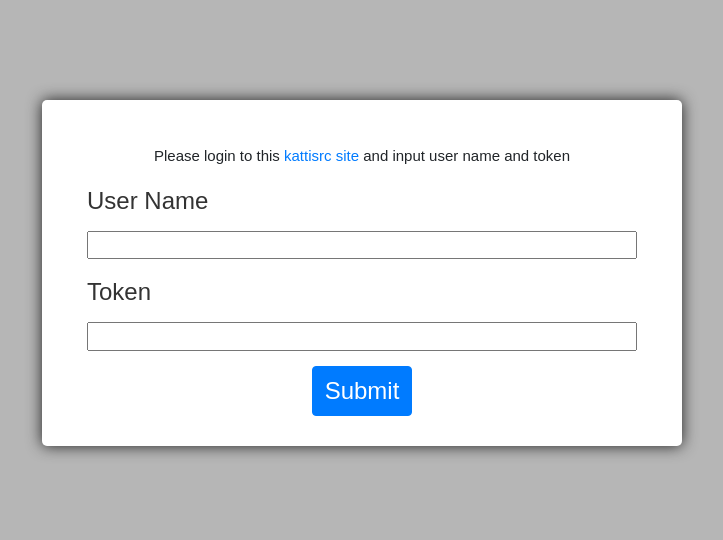
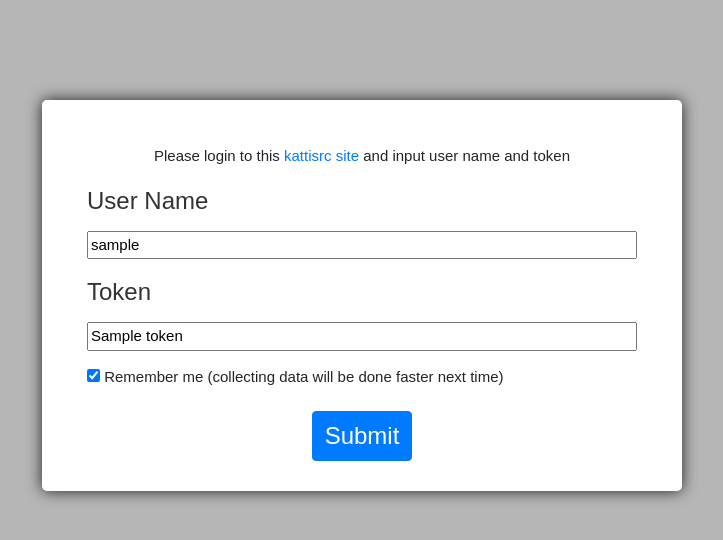
Before and after one commit to iamvickynguyen/Kattis-Performace-Tracker, a Flask app: template templates/login.html in a window 1280 px wide. Shown: the top 540 px of the page, without its empty margins (278-1001 px from the left). Run offline with Flask 2, Linux system fonts and the light colour scheme; the template is opened without the code that fills it: most values are stand-ins (such as "Sample title", 1, 10 or a date in 2020); some libraries are stand-ins or nearby versions.

Commit message:
done form validation

```diff
--- a/server/app.py
+++ b/app.py
@@ -1,7 +1,8 @@
 import sqlite3
+import os
 from flask import Flask, render_template, request, url_for, jsonify, redirect
-from scraper import scrape
-app = Flask(__name__, template_folder = "../templates", static_folder="../static")
+from scraper import scrape, delete_data
+app = Flask(__name__)
 conn = sqlite3.connect('kattistracker.db')
 c = conn.cursor()
 c.execute(''' SELECT count(name) FROM sqlite_master WHERE type='table' AND name='userprofile' ''')
@@ -20,13 +21,47 @@ def dict_factory(cursor, row):
         d[col[0]] = row[idx]
     return d
 
+def store_userinfo(username, token):
+    # new user
+    if os.stat("userinfo.txt").st_size == 0:
+        with open('userinfo.txt','w') as f:
+            f.writelines([username + '\n', token])
+        delete_data()
+
+    # check if the user changes
+    else:
+        cur_username, cur_token = "", ""
+        with open('userinfo.txt','r') as f:
+            cur_username, cur_token = f.readline().strip(), f.readline().strip()
+        if username != cur_username or token != cur_token:
+            with open('userinfo.txt','w') as f:
+                f.writelines([username + '\n', token])
+            delete_data()
+
+
 @app.route('/', methods=['POST', 'GET'])
 def login():
     if request.method == 'POST':
-        scrape(request.form['user-input'], request.form['token-input'])
+        username, token, checked = request.form['user-input'], request.form['token-input'], 'remember' in request.form and request.form['remember'] == 'on'
+        status = scrape(username, token)
+
+        if status != 200:
+            return render_template('login.html', username = username, token = token, input_error = True)
+
+        # store user info for the next time
+        if checked:
+            store_userinfo(username, token)
+        else:
+            f = open("userinfo.txt","w")
+            f.close()
+
         return render_template('stats.html')
+
     else:
-        return render_template('login.html')
+        if os.stat("userinfo.txt").st_size == 0:
+            return render_template('login.html', username = '', token = '', input_error = False)
+        with open('userinfo.txt','r') as f:
+            return render_template('login.html', username = f.readline(), token = f.readline(), input_error = False)
 
 @app.route('/api/statuscountgroupbydate', methods=['GET'])
 def api_statuscountgroupbydate():
--- a/static/login.css
+++ b/static/login.css
@@ -18,26 +18,27 @@ p {
     position: relative;
 }
 
-label {
+.InputLabel {
     display: block;
     font-size: 1.6em;
     margin: 0 0 .5em;
     color: #333;
 }
-input {
+.userInput {
     display: block;
     box-sizing: border-box;
     width: 100%;
     outline: none;
 }
 
-input[type="text"]:focus {
-    background: #fff;
+.errorInput {
+    background: #ffbdb6;
 }
 
 .loginBtn {
     display: block;
     margin: 0 auto;
+    margin-top: 15px;
     font-size: 1.6em;
 }
 
--- a/templates/login.html
+++ b/templates/login.html
@@ -6,23 +6,46 @@
 {% block body %}
 <form action="/" method="POST" id="loginForm">
     <p class="center">Please login to this <a href="https://open.kattis.com/download/kattisrc" target="_blank">kattisrc site</a> and input user name and token</p>
-    <p>
-        <label for="inputUsername">User Name</label>
-        <input name="user-input" type="text" id="inputUsername" required/>
-    </p>
-    <p>
-        <label for="inputToken">Token</label>
-        <input name="token-input" type="text" id="inputToken" required/>
-    </p>
-    <button class="btn btn-primary loginBtn" id="submitBtn" type="submit" form="loginForm" value="Submit" onclick="submit()">Submit</button>
+    {% if not input_error %}
+        <p>
+            <label for="inputUsername" class="InputLabel">User Name</label>
+            <input class="userInput" name="user-input" type="text" id="inputUsername" value="{{ username }}" required/>
+        </p>
+        <p>
+            <label for="inputToken" class="InputLabel">Token</label>
+            <input class="userInput" name="token-input" type="text" id="inputToken" value="{{ token }}" required/>
+        </p>
+    {% else %}
+        <p>
+            <label for="inputUsername" class="InputLabel">User Name</label>
+            <input class="userInput errorInput" name="user-input" type="text" id="inputUsername" value="{{ username }}" required/>
+        </p>
+        <p>
+            <label for="inputToken" class="InputLabel">Token</label>
+            <input class="userInput errorInput" name="token-input" type="text" id="inputToken" value="{{ token }}" required/>
+        </p>
+
+        <script>
+            window.addEventListener('load', function(event) {
+                alert('Please check your input!');
+            });
+        </script>
+    {% endif %}
+
+    <label for="remember">
+        <input type="checkbox" id="remember" name="remember" checked> Remember me (collecting data will be done faster next time)
+    </label>
+
+    <button class="btn btn-primary loginBtn" id="submitBtn" onclick="submitForm()">Submit</button>
     <button class="btn btn-primary loginBtn" id="loadingBtn" style="display: none;"><i class="fa fa-spinner fa-spin"></i> Collecting data...</button>
 </form>
 
 <script>
-    function submit() {
+    function submitForm() {
         var username = document.getElementById('inputUsername');
         var token = document.getElementById('inputToken');
         if (username.value != "" && token.value != "") {
+            document.getElementById('loginForm').submit();
             document.getElementById('submitBtn').style.display = 'none';
             var loadingBtn = document.getElementById('loadingBtn');
             loadingBtn.style.display = '';
```
Also changed, not shown: scraper.py (renamed from server/scraper.py, +13 -1 lines), userinfo.txt (added).
